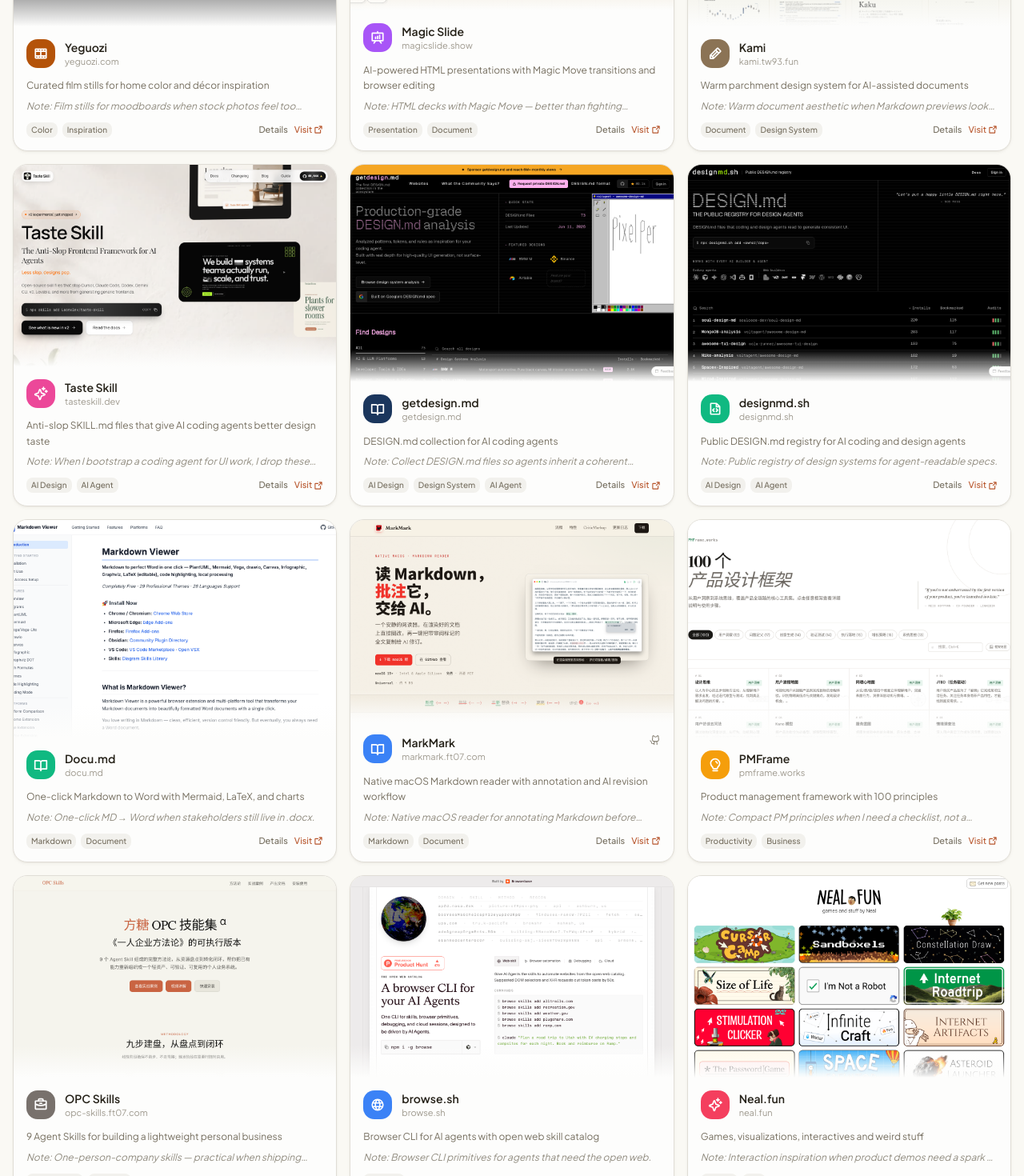
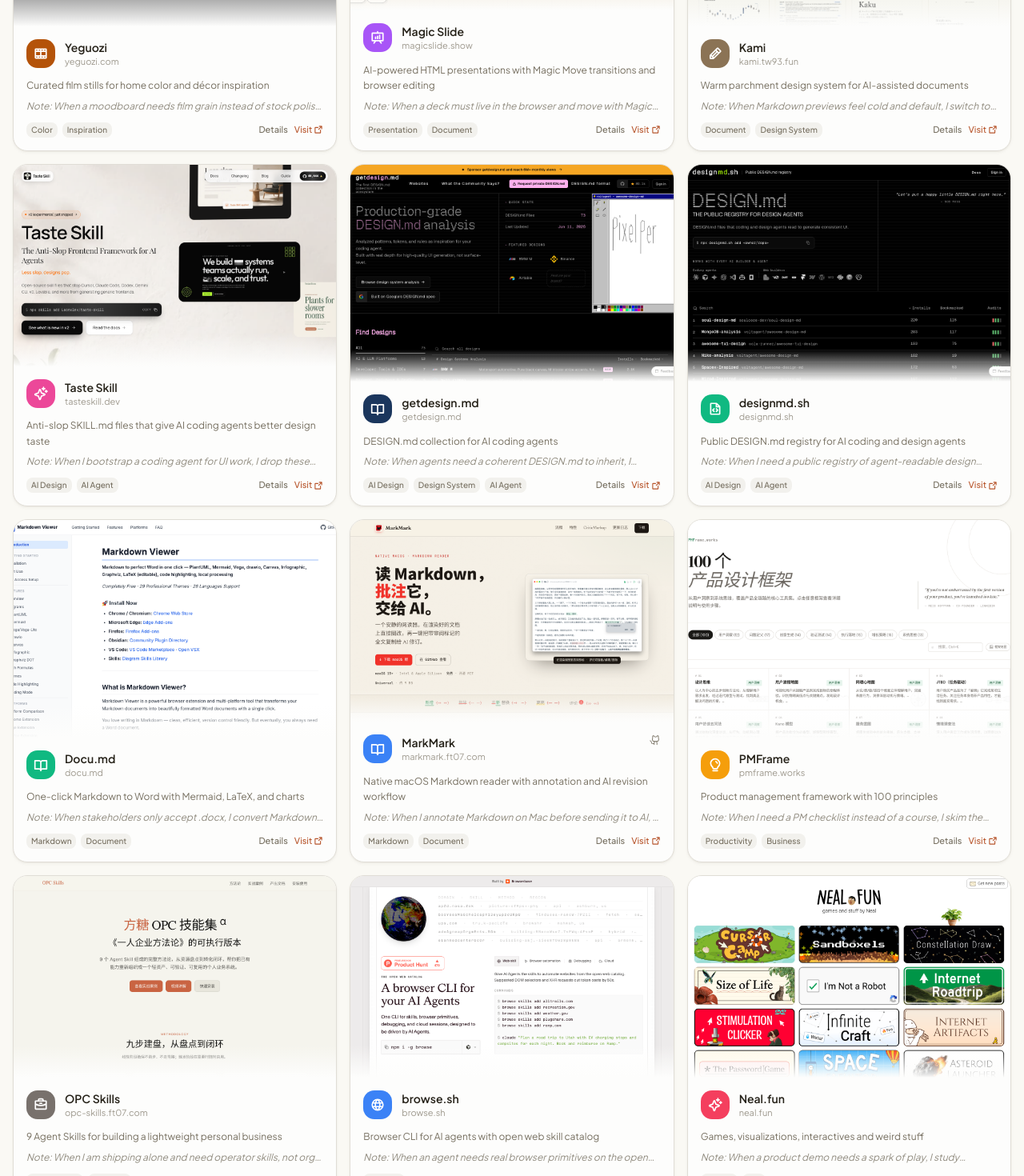
Before and after one commit to cookabc/app-universe, a Next.js app: page / in a window 1280 px wide. Shown: the part 3120-4590 px from the top of the page at 80% size. Built offline with nearby package versions, Linux system fonts and the light colour scheme; grey boxes are pictures that could not be loaded.

Commit message:
content: unify all curator notes and bilingual tool SEO
Rewrite every tool note to when/replaces/caveat voice (EN+ZH), lock the
template with tests, and expand tool detail metadata with Chinese
alternates and richer JSON-LD.

```diff
--- a/src/data/tools.ts
+++ b/src/data/tools.ts
@@ -49,8 +49,8 @@ const TOOLS: Tool[] = [
         icon: 'Palette',
         color: '#c0392b',
         note: {
-            en: 'Best free reference when a Chinese palette needs names and print-ready values.',
-            zh: '做中国风配色时最好的免费参考：有色名和印刷可用数值。',
+            en: 'When a Chinese-inspired palette needs real names and print values, I open this first. Replaces random hex dumps from image samplers. Caveat: cultural names matter more than “close enough” RGB.',
+            zh: '做中国风配色、需要色名和印刷可用数值时，我先打开这里。能替代从图片瞎吸 hex。注意：色名与语境比「差不多的 RGB」更重要。',
         },
         githubUrl: 'https://github.com/nevertoday/zhongguo-traditional-colors',
     },
@@ -67,14 +67,17 @@ const TOOLS: Tool[] = [
         icon: 'Sparkles',
         color: '#8b5cf6',
         note: {
-            en: 'Drop-in shaders that look expensive without dragging a heavy creative stack.',
-            zh: '几乎零依赖就能上质感的着色器，轻量却很出片。',
+            en: 'When a surface needs expensive-looking motion without a heavy creative stack, I drop these in. Replaces custom shader experiments I will not maintain. Caveat: still check performance on low-end phones.',
+            zh: '需要贵气质的动态表面、又不想背沉重创意栈时，我直接用这套。能替代自己写又不维护的 shader 实验。注意：低端机仍要看性能。',
         },
     },
     {
         id: 'designprompts',
         type: 'link',
-        name: { en: 'Design Prompts', zh: 'Design Prompts' },
+        name: {
+            en: 'Design Prompts',
+            zh: 'Design Prompts',
+        },
         description: {
             en: 'AI design style explorer with 31+ rendered styles',
             zh: 'AI 驱动的设计风格探索器，31+ 种风格提示词',
@@ -84,8 +87,8 @@ const TOOLS: Tool[] = [
         icon: 'Wand',
         color: '#404040',
         note: {
-            en: 'Fast taste calibration — browse styles before writing a long design prompt.',
-            zh: '写长设计提示词前先扫一圈风格，校准审美很快。',
+            en: 'When I am about to write a long design prompt, I browse styles here first. Replaces guessing a visual direction in pure text. Caveat: steal the direction, rewrite the prompt in your product’s voice.',
+            zh: '当要写长设计提示词时，我先来这里扫风格。能替代纯文字里瞎猜视觉方向。注意：借方向可以，提示词还是要用自己产品的语气重写。',
         },
     },
     {
@@ -101,8 +104,8 @@ const TOOLS: Tool[] = [
         icon: 'Rocket',
         color: '#8b5cf6',
         note: {
-            en: 'Landing-page prompt library I steal structure from, then rewrite in my voice.',
-            zh: '落地页提示词库：先借结构，再改成自己的语气。',
+            en: 'When a landing page needs structure fast, I steal a skeleton here then rewrite the copy. Replaces starting from a blank hero. Caveat: do not ship the template prose — clients smell it.',
+            zh: '落地页要快速搭结构时，我先借骨架再改文案。能替代从空白 hero 硬开。注意：模板腔文案不要原样上线，客户闻得出来。',
         },
     },
     {
@@ -136,8 +139,8 @@ const TOOLS: Tool[] = [
         icon: 'Film',
         color: '#b45309',
         note: {
-            en: 'Film stills for moodboards when stock photos feel too clean.',
-            zh: '情绪板需要电影感时用，比干净的图库更有氛围。',
+            en: 'When a moodboard needs film grain instead of stock polish, I dig here. Replaces sterile Unsplash grids for home and interior refs. Caveat: rights vary — treat as inspiration, not free commercial art.',
+            zh: '情绪板需要电影感而不是图库精修时，我来这里翻。能替代干干净净却没情绪的 Unsplash 拼贴。注意：版权各异，当灵感别当免费商用素材。',
         },
     },
     {
@@ -153,8 +156,8 @@ const TOOLS: Tool[] = [
         icon: 'Presentation',
         color: '#a855f7',
         note: {
-            en: 'HTML decks with Magic Move — better than fighting Keynote for agent workflows.',
-            zh: 'HTML 演示 + Magic Move，比和 Keynote 较劲更适合 Agent 流程。',
+            en: 'When a deck must live in the browser and move with Magic Move, I use this over Keynote. Replaces fighting export pipelines for agent-built slides. Caveat: design still needs hierarchy — animation will not save a bad outline.',
+            zh: '演示必须待在浏览器、还要 Magic Move 时，我用它而不是 Keynote。能替代为 Agent 做幻灯片时痛苦的导出链路。注意：动效救不了烂大纲，层级还是要做。',
         },
     },
     {
@@ -170,14 +173,17 @@ const TOOLS: Tool[] = [
         icon: 'Pencil',
         color: '#8b7355',
         note: {
-            en: 'Warm document aesthetic when Markdown previews look too cold and default.',
-            zh: 'Markdown 预览太冷太默认时，用这套羊皮纸文档气质。',
+            en: 'When Markdown previews feel cold and default, I switch to this parchment system. Replaces plain GitHub-flavored dumps for reading-heavy docs. Caveat: not every stakeholder wants warm paper — ask before standardizing.',
+            zh: 'Markdown 预览太冷太默认时，我换成这套羊皮纸气质。能替代 GitHub 风纯文本长文。注意：不是每个干系人都要暖纸感，先问再标准化。',
         },
     },
     {
         id: 'taste-skill',
         type: 'link',
-        name: { en: 'Taste Skill', zh: 'Taste Skill' },
+        name: {
+            en: 'Taste Skill',
+            zh: 'Taste Skill',
+        },
         description: {
             en: 'Anti-slop SKILL.md files that give AI coding agents better design taste',
             zh: '为 AI 编码 Agent 提供设计审美的 SKILL.md 技能文件，告别模板感界面',
@@ -189,7 +195,7 @@ const TOOLS: Tool[] = [
         featured: true,
         note: {
             en: 'When I bootstrap a coding agent for UI work, I drop these SKILL.md files in first. Replaces hoping the model “has taste.” Caveat: still needs a real reference layout.',
-            zh: '给做 UI 的编码 Agent 开工前，我先塞进这些 SKILL.md。比指望模型「自己有审美」靠谱。注意：仍要配真实参考布局。',
+            zh: '当给做 UI 的编码 Agent 开工时，我先塞进这些 SKILL.md。能替代指望模型「自己有审美」。注意：仍要配真实参考布局。',
         },
     },
     {
@@ -205,8 +211,8 @@ const TOOLS: Tool[] = [
         icon: 'BookOpen',
         color: '#1b365d',
         note: {
-            en: 'Collect DESIGN.md files so agents inherit a coherent system.',
-            zh: '收集 DESIGN.md，让 Agent 继承一致的设计系统。',
+            en: 'When agents need a coherent DESIGN.md to inherit, I collect from here. Replaces one-off style notes scattered in chat. Caveat: prune the collection — too many systems becomes none.',
+            zh: 'Agent 需要可继承的 DESIGN.md 时，我从这里收集。能替代散落在聊天里的一次性风格备注。注意：收藏要剪枝，系统太多等于没有系统。',
         },
     },
     {
@@ -222,8 +228,8 @@ const TOOLS: Tool[] = [
         icon: 'FileCode',
         color: '#10b981',
         note: {
-            en: 'Public registry of design systems for agent-readable specs.',
-            zh: '公开的设计系统注册表，方便 Agent 读规格。',
+            en: 'When I need a public registry of agent-readable design systems, I look here. Replaces hunting random GitHub gists. Caveat: verify the system matches your stack before wiring it in.',
+            zh: '需要公开、Agent 可读的设计系统注册表时，我看这里。能替代满世界翻 gist。注意：接进项目前先确认和你的技术栈匹配。',
         },
     },
     {
@@ -239,14 +245,17 @@ const TOOLS: Tool[] = [
         icon: 'BookOpen',
         color: '#10b981',
         note: {
-            en: 'One-click MD → Word when stakeholders still live in .docx.',
-            zh: '干系人只要 Word 时，一键 Markdown 转 docx。',
+            en: 'When stakeholders only accept .docx, I convert Markdown here in one click. Replaces hand-fixing Word after every edit. Caveat: complex Mermaid/LaTeX still needs a human pass.',
+            zh: '干系人只要 Word 时，我在这里一键把 Markdown 转出去。能替代每次改完手工排 Word。注意：复杂 Mermaid/LaTeX 仍要人工过一眼。',
         },
     },
     {
         id: 'markmark',
         type: 'link',
-        name: { en: 'MarkMark', zh: 'MarkMark' },
+        name: {
+            en: 'MarkMark',
+            zh: 'MarkMark',
+        },
         description: {
             en: 'Native macOS Markdown reader with annotation and AI revision workflow',
             zh: '原生 macOS Markdown 阅读器，支持批注标注并一键交给 AI 修订',
@@ -256,8 +265,8 @@ const TOOLS: Tool[] = [
         icon: 'BookOpen',
         color: '#3b82f6',
         note: {
-            en: 'Native macOS reader for annotating Markdown before handing it to AI.',
-            zh: '原生 macOS 阅读器：先批注 Markdown，再丢给 AI。',
+            en: 'When I annotate Markdown on Mac before sending it to AI, I use this native reader. Replaces browser tabs full of half-read drafts. Caveat: macOS-only — not for cross-team shared editing.',
+            zh: '当在 Mac 上批注 Markdown、再丢给 AI 时，我用这个原生阅读器。能替代浏览器里堆着的半读草稿。注意：仅 macOS，不适合跨团队共编。',
         },
         githubUrl: 'https://github.com/easychen/markmark',
     },
@@ -274,8 +283,8 @@ const TOOLS: Tool[] = [
         icon: 'Lightbulb',
         color: '#f59e0b',
         note: {
-            en: 'Compact PM principles when I need a checklist, not a course.',
-            zh: '需要清单而不是课程时的紧凑产品方法论。',
+            en: 'When I need a PM checklist instead of a course, I skim the principles here. Replaces rereading long product books mid-sprint. Caveat: principles are prompts for judgment, not a process religion.',
+            zh: '需要产品清单而不是一门课时，我来扫这些原则。能替代冲刺中途重读大部头。注意：原则是判断提示，不是流程宗教。',
         },
     },
     {
@@ -291,8 +300,8 @@ const TOOLS: Tool[] = [
         icon: 'Briefcase',
         color: '#78716c',
         note: {
-            en: 'One-person-company skills — practical when shipping alone.',
-            zh: '一人公司技能：一个人交付时很实用。',
+            en: 'When I am shipping alone and need operator skills, not org charts, I open this. Replaces enterprise playbooks that assume a team of twelve. Caveat: still schedule rest — solo does not mean infinite capacity.',
+            zh: '一个人交付、需要操作技能而不是组织架构时，我打开这里。能替代默认十二人团队的企业手册。注意：一人公司也不是无限产能，休息要排。',
         },
     },
     {
@@ -308,8 +317,8 @@ const TOOLS: Tool[] = [
         icon: 'Globe',
         color: '#3b82f6',
         note: {
-            en: 'Browser CLI primitives for agents that need the open web.',
-            zh: 'Agent 需要打开网页时的浏览器 CLI 原语。',
+            en: 'When an agent needs real browser primitives on the open web, I reach for this CLI. Replaces brittle custom puppeteer glue. Caveat: respect site ToS and rate limits — automation is not a free pass.',
+            zh: 'Agent 需要真实浏览器原语爬开网页时，我用这套 CLI。能替代脆弱的自写 puppeteer 胶水。注意：遵守站点条款与限速，自动化不是通行证。',
         },
     },
     {
@@ -325,8 +334,8 @@ const TOOLS: Tool[] = [
         icon: 'Sparkles',
         color: '#f43f5e',
         note: {
-            en: 'Interaction inspiration when product demos need a spark of play.',
-            zh: '产品演示需要一点玩心时的交互灵感来源。',
+            en: 'When a product demo needs a spark of play, I study interactions here. Replaces generic “delight” decks with no concrete reference. Caveat: fun is not a feature checklist — steal the feeling, not the gimmick.',
+            zh: '产品演示需要一点玩心时，我来这里研究交互。能替代没有具体参考的「delight」空谈。注意：好玩不是功能清单，借感觉别抄噱头。',
         },
     },
     {
@@ -342,8 +351,8 @@ const TOOLS: Tool[] = [
         icon: 'Gamepad',
         color: '#f97316',
         note: {
-            en: 'Casual game loops to study for short-session design.',
-            zh: '研究短局游戏循环时的休闲游戏参考。',
+            en: 'When I study short-session game loops for casual products, I play here. Replaces abstract GDD notes with muscle memory. Caveat: browser games optimize for re-entry — mobile constraints still differ.',
+            zh: '研究短局休闲循环时，我来这里玩。能替代只有抽象 GDD 没有体感。注意：网页游戏偏重回访，移动端约束仍不同。',
         },
     },
     {
@@ -359,8 +368,8 @@ const TOOLS: Tool[] = [
         icon: 'Gamepad',
         color: '#22c55e',
         note: {
-            en: 'Free game assets I trust when prototyping without art budget.',
-            zh: '没美术预算做原型时，可信赖的免费游戏素材。',
+            en: 'When a prototype needs art and I have zero budget, I trust Kenney first. Replaces random free packs with unclear licenses. Caveat: free assets still need consistent art direction — do not mix five packs blindly.',
+            zh: '原型要美术、预算为零时，我先信 Kenney。能替代授权不清的随机免费包。注意：免费素材也要统一美术方向，别五包混用。',
         },
     },
     {
@@ -394,8 +403,8 @@ const TOOLS: Tool[] = [
         icon: 'Globe',
         color: '#4f46e5',
         note: {
-            en: 'Curated site gallery for layout patterns that still feel current.',
-            zh: '精选站酷画廊，找仍然不过时的版式模式。',
+            en: 'When I need layout patterns that still feel current, I browse this curated set. Replaces endless Awwwards tabs. Caveat: inspiration is not a clone — adapt structure to your content density.',
+            zh: '需要仍然不过时的版式模式时，我看这套精选。能替代无限开 Awwwards 标签页。注意：灵感不是克隆，结构要按你的内容密度改。',
         },
     },
     {
@@ -411,8 +420,8 @@ const TOOLS: Tool[] = [
         icon: 'Star',
         color: '#e11d48',
         note: {
-            en: 'Long-running one-pager archive — good for single-screen storytelling.',
-            zh: '长寿的单页网站档案，适合单屏叙事。',
+            en: 'When a story must fit one screen, I study this long-running one-pager archive. Replaces multi-page IA for simple offers. Caveat: one page still needs ruthless editing — length is not the goal.',
+            zh: '故事必须装进单屏时，我研究这套长寿的单页档案。能替代简单 offer 却硬做多页 IA。注意：单页更要狠删，长度不是目标。',
         },
     },
     {
@@ -446,8 +455,8 @@ const TOOLS: Tool[] = [
         icon: 'LayoutGrid',
         color: '#2563eb',
         note: {
-            en: 'Production app UI flows when I need “how did they structure onboarding?”',
-            zh: '需要「别人怎么做引导」时看的真实 App 流程。',
+            en: 'When I need “how did they structure onboarding?”, I scan real app flows here. Replaces guessing funnel steps from memory. Caveat: paid tiers exist — know what you can export before planning a research session.',
+            zh: '需要「别人怎么做引导」时，我扫这里的真实 App 流程。能替代凭记忆猜漏斗步骤。注意：有付费档，研究前先搞清能导出什么。',
         },
     },
     {
@@ -463,8 +472,8 @@ const TOOLS: Tool[] = [
         icon: 'Sparkles',
         color: '#d97706',
         note: {
-            en: 'Rebrand case studies for logo + identity before/after thinking.',
-            zh: '品牌重塑案例，做 logo/识别前后对比时有用。',
+            en: 'When a logo or identity needs before/after thinking, I study rebrands here. Replaces arguing from taste alone in reviews. Caveat: context is half the story — a rebrand for a bank is not a rebrand for a game.',
+            zh: 'logo/识别需要前后对比思路时，我研究这里的重塑案例。能替代评审里纯靠口味吵架。注意：语境占一半，银行重塑≠游戏重塑。',
         },
     },
     {
@@ -480,8 +489,8 @@ const TOOLS: Tool[] = [
         icon: 'Zap',
         color: '#ea580c',
         note: {
-            en: 'Micro-interaction references that raise the bar for “delight”.',
-            zh: '微交互参考，把「delight」的标准拉高一点。',
+            en: 'When micro-interactions feel flat, I raise the bar with references here. Replaces “add a little bounce” without a target. Caveat: 60fps on desktop is not free on mid-range Android.',
+            zh: '微交互发闷时，我用这里的参考抬标准。能替代没有目标的「加一点弹跳」。注意：桌面 60fps 在中端安卓并不免费。',
         },
     },
     {
@@ -497,8 +506,8 @@ const TOOLS: Tool[] = [
         icon: 'Globe',
         color: '#0891b2',
         note: {
-            en: 'App Store screenshots and paywalls — study conversion framing.',
-            zh: 'App Store 截图与付费墙，研究转化话术。',
+            en: 'When store screenshots or paywalls need framing, I study this gallery. Replaces inventing conversion copy in a vacuum. Caveat: patterns age — check dates and category fit.',
+            zh: '商店截图或付费墙要话术框架时，我研究这套画廊。能替代真空里发明转化文案。注意：模式会过时，看日期和品类是否合身。',
         },
     },
     {
@@ -514,8 +523,8 @@ const TOOLS: Tool[] = [
         icon: 'Zap',
         color: '#06b6d4',
         note: {
-            en: 'Physics-y React bits when a page needs to feel alive, not rigid.',
-            zh: '页面需要「活着」而不是僵硬时，用这套物理感 React 零件。',
+            en: 'When a page feels rigid and needs physics-y life, I reach for these React bits. Replaces CSS-only hover that never surprises. Caveat: motion accessibility first — honor reduced motion.',
+            zh: '页面僵硬、需要物理感的「活着」时，我用这些 React 零件。能替代永远不意外的纯 CSS hover。注意：无障碍优先，尊重减少动态。',
         },
     },
     {
@@ -533,7 +542,7 @@ const TOOLS: Tool[] = [
         featured: true,
         note: {
             en: 'When I’d otherwise write “that little grey control,” I look up the real name first. Replaces fuzzy agent prompts. Caveat: names vary slightly by system — still better than “thing.”',
-            zh: '否则我会写「那个灰色小控件」时，我先来查标准名字。能替代含糊的 Agent 提示。注意：各系统叫法略有差别，但总比「那个玩意儿」强。',
+            zh: '否则我会写出「那个灰色小控件」时，我先查标准名字。能替代含糊的 Agent 提示。注意：各系统叫法略有差别，但总比「那个玩意儿」强。',
         },
     },
 ]
```
Also changed, not shown: src/app/t/[id]/page.tsx (+15 -4 lines), 1 other file (tests, documents, lock files or other folders).
